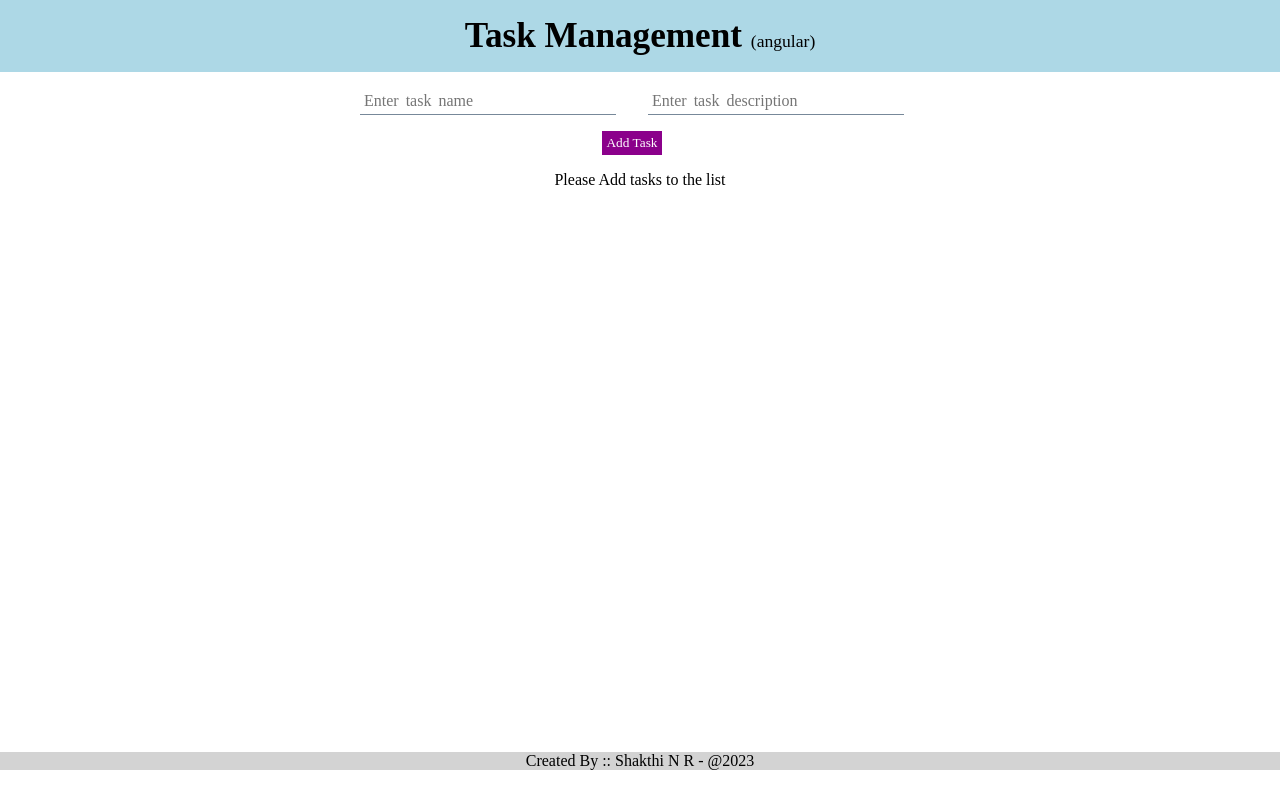
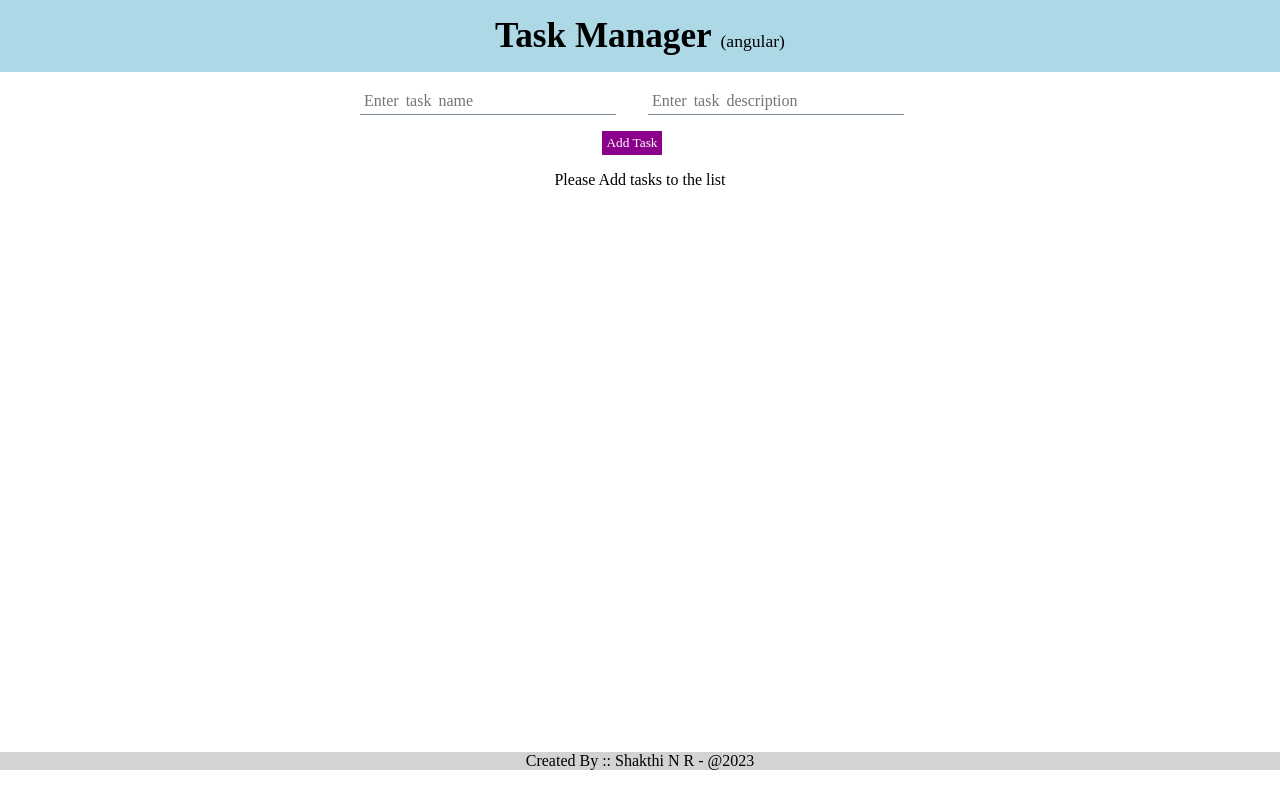
Before and after one commit to ShakthiNR/CRUD-Project, an Angular app: page / in a window 1280 px wide. Built offline with nearby package versions, Linux system fonts and the light colour scheme; a web font is replaced by a local one.

Commit message:
Name Updated

```diff
--- a/src/app/app.component.ts
+++ b/src/app/app.component.ts
@@ -8,7 +8,7 @@ import { ITodo } from './types';
   styleUrls: ['./app.component.css']
 })
 export class AppComponent {
-  appTitle: string = 'Task Management';
+  appTitle: string = 'Task Manager';
 
   creator:string = 'Shakthi N R';
   copyright:string = '@2023'
```
Also changed, not shown: src/app/TodoForm/todoform.component.ts (+0 -13 lines).
